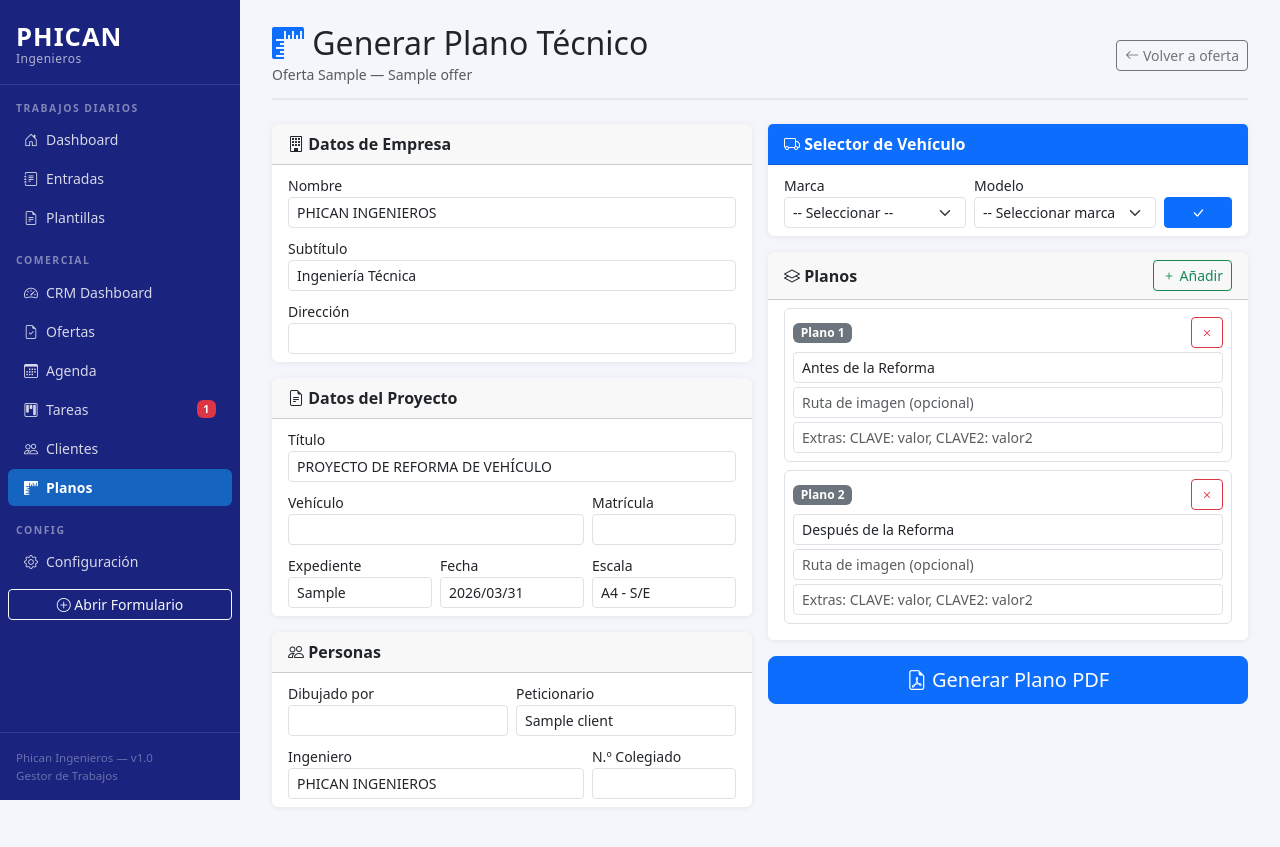
After one commit to ob3r87/automatizacion-proyectos, a Flask app: page /crm/ofertas/1/plano in a window 1280 px wide. The commit adds this page. Run offline with Flask 3, Linux system fonts and the light colour scheme; data comes from the database, SQL or seed files in the repository; tables that the repository leaves empty hold one stand-in row (values such as "Sample post"); data that the repository does not hold is empty.

Commit message:
Integrar generación de planos técnicos en el CRM web de PHICAN
- Nueva ruta /crm/ofertas/<id>/plano con formulario web completo
- Selector de vehículo por Marca/Modelo con catálogo de 47 marcas
- Pre-rellena datos desde la oferta HOV (marca, modelo, matrícula, tara, MMA)
- Planos dinámicos: añadir/eliminar planos con contenido, imagen y extras
- Genera PDF directamente y lo descarga
- Botón "Generar Plano" en el detalle de oferta
- Nueva sección "Planos" en la sidebar del CRM
- Lista de planos generados en /crm/planos
- API /crm/api/vehiculo-modelos/<marca> para carga dinámica de modelos

Co-Authored-By: Claude Opus 4.6 (1M context) <noreply@anthropic.com>

```diff
--- a/tracker/templates/base.html
+++ b/tracker/templates/base.html
@@ -132,6 +132,9 @@
     <a href="{{ url_for('crm.clientes_lista') }}" class="nav-link {% if request.endpoint in ['crm.clientes_lista','crm.cliente_nuevo','crm.cliente_editar'] %}active{% endif %}">
       <i class="bi bi-people"></i> Clientes
     </a>
+    <a href="{{ url_for('crm.planos_lista') }}" class="nav-link {% if request.endpoint in ['crm.planos_lista','crm.oferta_plano'] %}active{% endif %}">
+      <i class="bi bi-rulers"></i> Planos
+    </a>
   </nav>
 
   <div class="nav-section-label">Config</div>
--- a/tracker/templates/crm_oferta_detalle.html
+++ b/tracker/templates/crm_oferta_detalle.html
@@ -19,6 +19,9 @@
     </a>
     <a href="{{ url_for('crm.oferta_pdf', oid=oferta.id) }}" class="btn btn-outline-danger btn-sm" target="_blank">
       <i class="bi bi-file-pdf"></i> Generar PDF
+    </a>
+    <a href="{{ url_for('crm.oferta_plano', oid=oferta.id) }}" class="btn btn-outline-primary btn-sm">
+      <i class="bi bi-rulers"></i> Generar Plano
     </a>
     <form method="POST" action="{{ url_for('crm.oferta_duplicar', oid=oferta.id) }}" class="d-inline">
       <button type="button" class="btn btn-outline-info btn-sm" onclick="duplicarOferta()">
--- /dev/null
+++ b/tracker/templates/crm_plano_form.html
@@ -0,0 +1,345 @@
+{% extends "base.html" %}
+{% block title %}Generar Plano — {{ oferta.referencia }}{% endblock %}
+
+{% block content %}
+<div class="page-header d-flex justify-content-between align-items-center flex-wrap gap-2">
+  <div>
+    <h2 class="mb-0">
+      <i class="bi bi-rulers text-primary"></i> Generar Plano Técnico
+    </h2>
+    <small class="text-muted">Oferta {{ oferta.referencia }} — {{ oferta.titulo }}</small>
+  </div>
+  <a href="{{ url_for('crm.oferta_detalle', oid=oferta.id) }}" class="btn btn-outline-secondary btn-sm">
+    <i class="bi bi-arrow-left"></i> Volver a oferta
+  </a>
+</div>
+
+<form method="POST" id="planoForm">
+  <div class="row g-3">
+
+    <!-- Columna izquierda: Empresa + Proyecto + Personas -->
+    <div class="col-lg-6">
+
+      <!-- Empresa -->
+      <div class="card mb-3">
+        <div class="card-header fw-semibold py-2">
+          <i class="bi bi-building"></i> Datos de Empresa
+        </div>
+        <div class="card-body py-2">
+          <div class="row g-2">
+            <div class="col-12">
+              <label class="form-label small mb-0">Nombre</label>
+              <input type="text" class="form-control form-control-sm" name="emp_nombre"
+                     value="{{ prefill.emp_nombre }}">
+            </div>
+            <div class="col-12">
+              <label class="form-label small mb-0">Subtítulo</label>
+              <input type="text" class="form-control form-control-sm" name="emp_subtitulo"
+                     value="{{ prefill.emp_subtitulo }}">
+            </div>
+            <div class="col-12">
+              <label class="form-label small mb-0">Dirección</label>
+              <input type="text" class="form-control form-control-sm" name="emp_direccion"
+                     value="{{ prefill.emp_direccion }}">
+            </div>
+          </div>
+        </div>
+      </div>
+
+      <!-- Proyecto -->
+      <div class="card mb-3">
+        <div class="card-header fw-semibold py-2">
+          <i class="bi bi-file-earmark-text"></i> Datos del Proyecto
+        </div>
+        <div class="card-body py-2">
+          <div class="row g-2">
+            <div class="col-12">
+              <label class="form-label small mb-0">Título</label>
+              <input type="text" class="form-control form-control-sm" name="proy_titulo"
+                     value="{{ prefill.proy_titulo }}">
+            </div>
+            <div class="col-md-8">
+              <label class="form-label small mb-0">Vehículo</label>
+              <input type="text" class="form-control form-control-sm" name="proy_vehiculo"
+                     id="proy_vehiculo" value="{{ prefill.proy_vehiculo }}">
+            </div>
+            <div class="col-md-4">
+              <label class="form-label small mb-0">Matrícula</label>
+              <input type="text" class="form-control form-control-sm" name="proy_matricula"
+                     value="{{ prefill.proy_matricula }}">
+            </div>
+            <div class="col-md-4">
+              <label class="form-label small mb-0">Expediente</label>
+              <input type="text" class="form-control form-control-sm" name="proy_expediente"
+                     value="{{ prefill.proy_expediente }}">
+            </div>
+            <div class="col-md-4">
+              <label class="form-label small mb-0">Fecha</label>
+              <input type="text" class="form-control form-control-sm" name="proy_fecha"
+                     value="{{ prefill.proy_fecha }}">
+            </div>
+            <div class="col-md-4">
+              <label class="form-label small mb-0">Escala</label>
+              <input type="text" class="form-control form-control-sm" name="proy_escala"
+                     value="A4 - S/E">
+            </div>
+          </div>
+        </div>
+      </div>
+
+      <!-- Personas -->
+      <div class="card mb-3">
+        <div class="card-header fw-semibold py-2">
+          <i class="bi bi-people"></i> Personas
+        </div>
+        <div class="card-body py-2">
+          <div class="row g-2">
+            <div class="col-md-6">
+              <label class="form-label small mb-0">Dibujado por</label>
+              <input type="text" class="form-control form-control-sm" name="pers_dibujado"
+                     value="{{ prefill.get('pers_dibujado', '') }}">
+            </div>
+            <div class="col-md-6">
+              <label class="form-label small mb-0">Peticionario</label>
+              <input type="text" class="form-control form-control-sm" name="pers_peticionario"
+                     value="{{ prefill.pers_peticionario }}">
+            </div>
+            <div class="col-md-8">
+              <label class="form-label small mb-0">Ingeniero</label>
+              <input type="text" class="form-control form-control-sm" name="pers_ingeniero"
+                     value="{{ prefill.pers_ingeniero }}">
+            </div>
+            <div class="col-md-4">
+              <label class="form-label small mb-0">N.º Colegiado</label>
+              <input type="text" class="form-control form-control-sm" name="pers_colegiado"
+                     value="{{ prefill.get('pers_colegiado', '') }}">
+            </div>
+          </div>
+        </div>
+      </div>
+    </div>
+
+    <!-- Columna derecha: Selector vehículo + Planos -->
+    <div class="col-lg-6">
+
+      <!-- Selector de vehículo -->
+      <div class="card mb-3 border-primary">
+        <div class="card-header fw-semibold py-2 bg-primary text-white">
+          <i class="bi bi-truck"></i> Selector de Vehículo
+        </div>
+        <div class="card-body py-2">
+          <div class="row g-2">
+            <div class="col-md-5">
+              <label class="form-label small mb-0">Marca</label>
+              <select class="form-select form-select-sm" id="sel_marca">
+                <option value="">-- Seleccionar --</option>
+                {% for m in marcas %}
+                <option value="{{ m }}"
+                  {% if prefill.proy_vehiculo and m|upper in prefill.proy_vehiculo|upper %}selected{% endif %}
+                >{{ m }}</option>
+                {% endfor %}
+              </select>
+            </div>
+            <div class="col-md-5">
+              <label class="form-label small mb-0">Modelo</label>
+              <select class="form-select form-select-sm" id="sel_modelo">
+                <option value="">-- Seleccionar marca --</option>
+              </select>
+            </div>
+            <div class="col-md-2 d-flex align-items-end">
+              <button type="button" class="btn btn-sm btn-primary w-100" id="btnAplicar"
+                      title="Aplicar al campo Vehículo">
+                <i class="bi bi-check-lg"></i>
+              </button>
+            </div>
+          </div>
+          {% if hov_data %}
+          <div class="alert alert-info small py-1 px-2 mt-2 mb-0">
+            <i class="bi bi-info-circle"></i>
+            Datos HOV: <strong>{{ hov_data.marca }} {{ hov_data.modelo }}</strong>
+            — Mat: {{ hov_data.matricula }}
+            {% if hov_data.tara_despues %} — Tara: {{ hov_data.tara_despues }} kg{% endif %}
+            {% if hov_data.mma_despues %} — MMA: {{ hov_data.mma_despues }} kg{% endif %}
+          </div>
+          {% endif %}
+        </div>
+      </div>
+
+      <!-- Planos -->
+      <div class="card mb-3">
+        <div class="card-header fw-semibold py-2 d-flex justify-content-between align-items-center">
+          <span><i class="bi bi-layers"></i> Planos</span>
+          <button type="button" class="btn btn-sm btn-outline-success" id="btnAddPlano">
+            <i class="bi bi-plus"></i> Añadir
+          </button>
+        </div>
+        <div class="card-body py-2" id="planosContainer">
+
+          <!-- Plano 0: Antes de la Reforma -->
+          <div class="plano-row border rounded p-2 mb-2" data-idx="0">
+            <div class="d-flex justify-content-between align-items-center mb-1">
+              <span class="badge bg-secondary">Plano 1</span>
+              <button type="button" class="btn btn-sm btn-outline-danger btn-remove-plano" title="Eliminar">
+                <i class="bi bi-x"></i>
+              </button>
+            </div>
+            <div class="row g-1">
+              <div class="col-12">
+                <input type="text" class="form-control form-control-sm" name="plano_0_contenido"
+                       value="Antes de la Reforma" placeholder="Contenido del plano">
+              </div>
+              <div class="col-12">
+                <input type="text" class="form-control form-control-sm" name="plano_0_imagen"
+                       placeholder="Ruta de imagen (opcional)">
+              </div>
+              <div class="col-12">
+                <input type="text" class="form-control form-control-sm" name="plano_0_extras"
+                       placeholder="Extras: CLAVE: valor, CLAVE2: valor2"
+                       {% if hov_data and hov_data.tara_antes %}
+                       value="TARA: {{ hov_data.tara_antes }} Kg, MMA: {{ hov_data.mma_antes }} Kg"
+                       {% endif %}>
+              </div>
+            </div>
+          </div>
+
+          <!-- Plano 1: Después de la Reforma -->
+          <div class="plano-row border rounded p-2 mb-2" data-idx="1">
+            <div class="d-flex justify-content-between align-items-center mb-1">
+              <span class="badge bg-secondary">Plano 2</span>
+              <button type="button" class="btn btn-sm btn-outline-danger btn-remove-plano" title="Eliminar">
+                <i class="bi bi-x"></i>
+              </button>
+            </div>
+            <div class="row g-1">
+              <div class="col-12">
+                <input type="text" class="form-control form-control-sm" name="plano_1_contenido"
+                       value="Después de la Reforma" placeholder="Contenido del plano">
+              </div>
+              <div class="col-12">
+                <input type="text" class="form-control form-control-sm" name="plano_1_imagen"
+                       placeholder="Ruta de imagen (opcional)">
+              </div>
+              <div class="col-12">
+                <input type="text" class="form-control form-control-sm" name="plano_1_extras"
+                       placeholder="Extras: CLAVE: valor, CLAVE2: valor2"
+                       {% if hov_data and hov_data.tara_despues %}
+                       value="MASA REAL: {{ hov_data.mma_despues }} Kg, TARA: {{ hov_data.tara_despues }} Kg"
+                       {% endif %}>
+              </div>
+            </div>
+          </div>
+        </div>
+      </div>
+
+      <!-- Botón generar -->
+      <div class="d-grid gap-2">
+        <button type="submit" class="btn btn-primary btn-lg">
+          <i class="bi bi-file-earmark-pdf"></i> Generar Plano PDF
+        </button>
+      </div>
+
+    </div>
+  </div>
+</form>
+{% endblock %}
+
+{% block scripts %}
+<script>
+// Selector de marca/modelo
+const selMarca = document.getElementById('sel_marca');
+const selModelo = document.getElementById('sel_modelo');
+const btnAplicar = document.getElementById('btnAplicar');
+const proyVehiculo = document.getElementById('proy_vehiculo');
+
+selMarca.addEventListener('change', async () => {
+  const marca = selMarca.value;
+  selModelo.innerHTML = '<option value="">Cargando...</option>';
+  if (!marca) {
+    selModelo.innerHTML = '<option value="">-- Seleccionar marca --</option>';
+    return;
+  }
+  try {
+    const resp = await fetch(`/crm/api/vehiculo-modelos/${marca}`);
+    const modelos = await resp.json();
+    selModelo.innerHTML = '<option value="">-- Seleccionar --</option>';
+    modelos.forEach(m => {
+      const opt = document.createElement('option');
+      opt.value = m;
+      opt.textContent = m;
+      selModelo.appendChild(opt);
+    });
+  } catch(e) {
+    selModelo.innerHTML = '<option value="">Error cargando</option>';
+  }
+});
+
+btnAplicar.addEventListener('click', () => {
+  const marca = selMarca.value;
+  const modelo = selModelo.value;
+  if (marca) {
+    proyVehiculo.value = modelo ? `${marca} / ${modelo}` : marca;
+  }
+});
+
+// Gestión dinámica de planos
+const container = document.getElementById('planosContainer');
+const btnAdd = document.getElementById('btnAddPlano');
+let planoCount = 2;
+
+btnAdd.addEventListener('click', () => {
+  const idx = planoCount++;
+  const div = document.createElement('div');
+  div.className = 'plano-row border rounded p-2 mb-2';
+  div.dataset.idx = idx;
+  div.innerHTML = `
+    <div class="d-flex justify-content-between align-items-center mb-1">
+      <span class="badge bg-secondary">Plano ${idx + 1}</span>
+      <button type="button" class="btn btn-sm btn-outline-danger btn-remove-plano" title="Eliminar">
+        <i class="bi bi-x"></i>
+      </button>
+    </div>
+    <div class="row g-1">
+      <div class="col-12">
+        <input type="text" class="form-control form-control-sm" name="plano_${idx}_contenido"
+               placeholder="Contenido del plano">
+      </div>
+      <div class="col-12">
+        <input type="text" class="form-control form-control-sm" name="plano_${idx}_imagen"
+               placeholder="Ruta de imagen (opcional)">
+      </div>
+      <div class="col-12">
+        <input type="text" class="form-control form-control-sm" name="plano_${idx}_extras"
+               placeholder="Extras: CLAVE: valor, CLAVE2: valor2">
+      </div>
+    </div>`;
+  container.appendChild(div);
+  renumberPlanos();
+});
+
+container.addEventListener('click', (e) => {
+  const btn = e.target.closest('.btn-remove-plano');
+  if (btn) {
+    btn.closest('.plano-row').remove();
+    renumberPlanos();
+  }
+});
+
+function renumberPlanos() {
+  container.querySelectorAll('.plano-row').forEach((row, i) => {
+    row.dataset.idx = i;
+    row.querySelector('.badge').textContent = `Plano ${i + 1}`;
+    row.querySelectorAll('input').forEach(input => {
+      const oldName = input.name;
+      const field = oldName.replace(/plano_\d+_/, '');
+      input.name = `plano_${i}_${field}`;
+    });
+  });
+  planoCount = container.querySelectorAll('.plano-row').length;
+}
+
+// Cargar modelos si ya hay marca seleccionada
+if (selMarca.value) {
+  selMarca.dispatchEvent(new Event('change'));
+}
+</script>
+{% endblock %}
```
Also changed, not shown: tracker/crm_routes.py (+175 -0 lines), tracker/templates/crm_planos_lista.html (added, +49 -0 lines).
